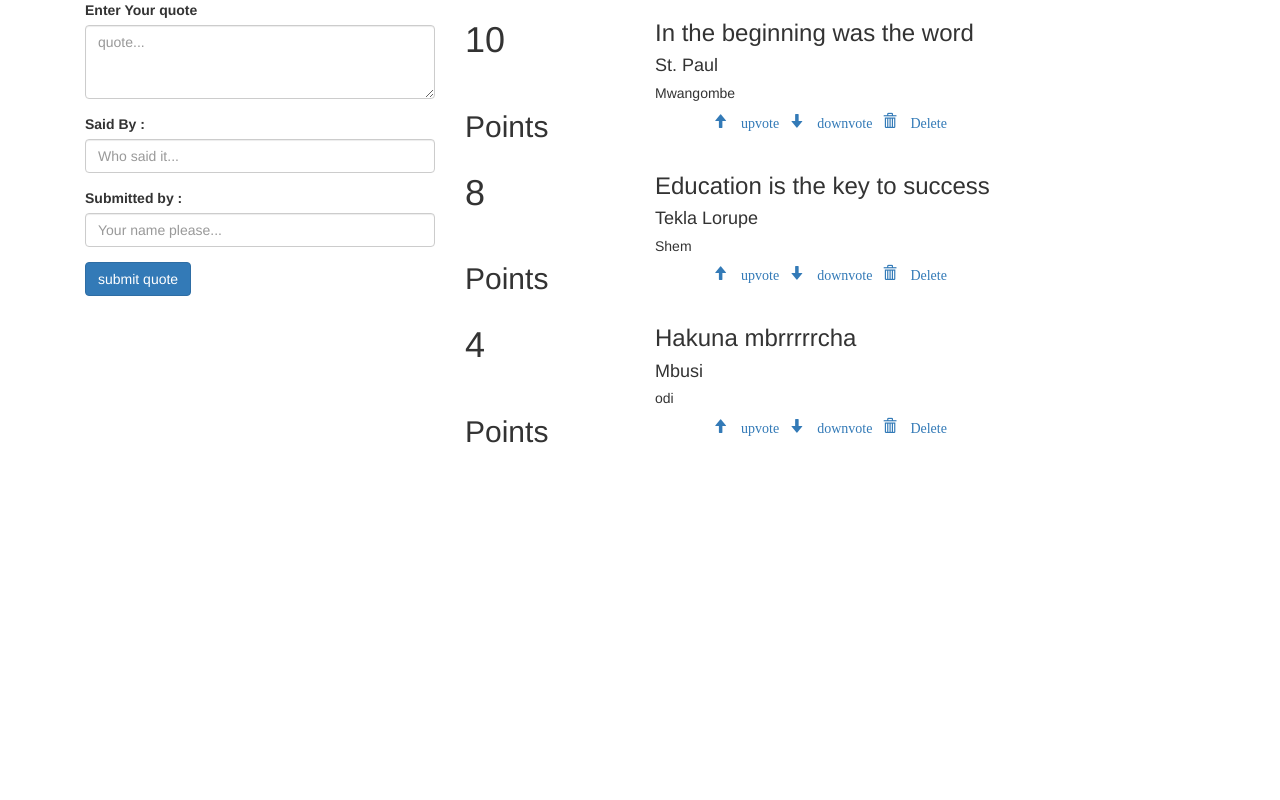
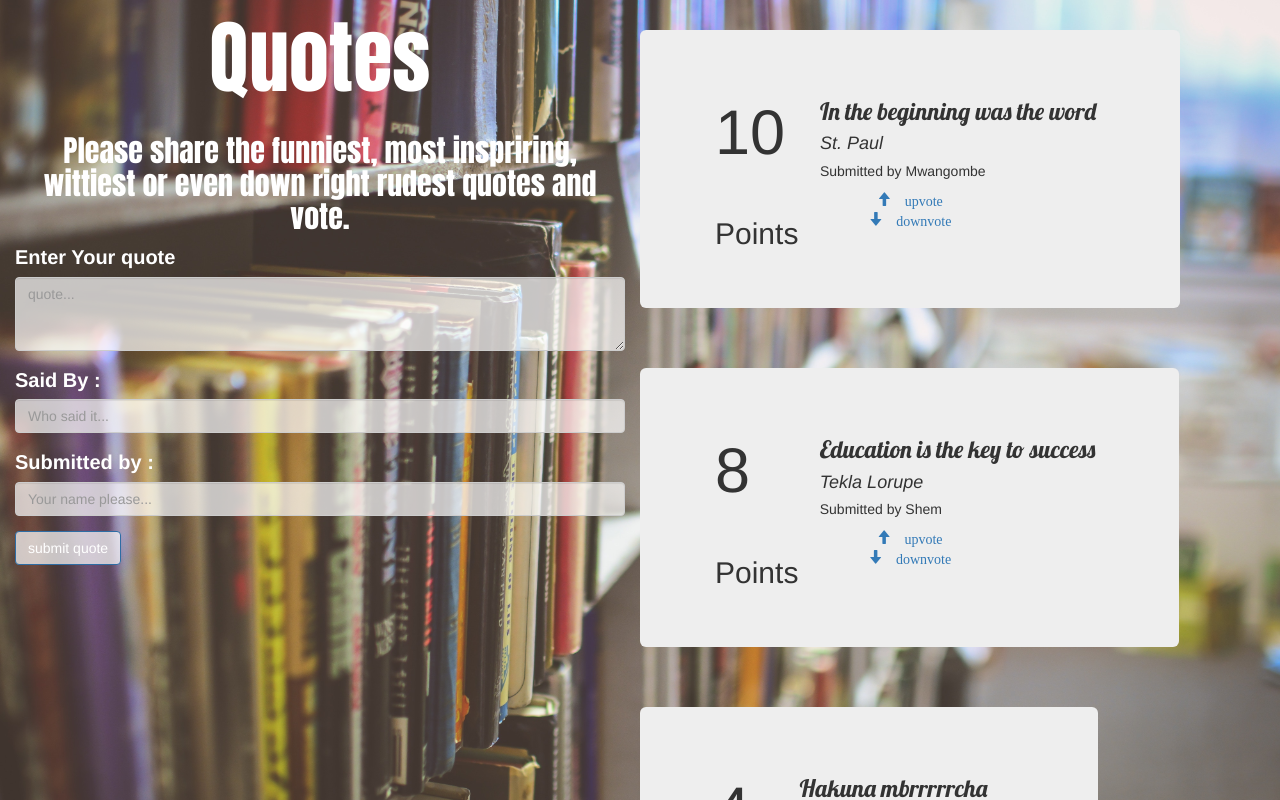
Before and after one commit to MuthangaShem/Quotes, an Angular app: page / in a window 1280 px wide. Shown: the top 800 px of the page. Built offline with nearby package versions, Linux system fonts and the light colour scheme.

Commit message:
add background and google fonts

```diff
--- a/src/app/app.component.css
+++ b/src/app/app.component.css
@@ -0,0 +1,41 @@
+@import url('https://fonts.googleapis.com/css?family=Lobster');
+@import url('https://fonts.googleapis.com/css?family=Anton');
+
+
+body{
+	background-image: url('/assets/quotes.jpg');
+	padding: 0;
+	margin:0;
+	background-attachment: fixed;
+	background-size: cover;
+	background-repeat: no-repeat;
+	height: 100%;
+	background-position: center;
+}
+
+label{
+	font-size: 20px;
+	color: white;
+}
+
+input, textarea{
+    background: rgba(255,255,255,0.7);
+}
+
+#button{
+
+}
+
+header{
+	color: white;
+	text-align: center;
+	font-size: 80px;
+	font-family: 'Anton', sans-serif;
+}
+
+.semiHead{
+	font-size: 30px;
+	font-family: 'Anton', sans-serif;
+	color: white;
+	text-align: center;
+}
--- a/src/app/app.component.html
+++ b/src/app/app.component.html
@@ -3,12 +3,18 @@
   <head>
   <link rel="stylesheet" href="https://maxcdn.bootstrapcdn.com/bootstrap/3.3.7/css/bootstrap.min.css">
   </head>
+  <title>Quotes</title>
   <body>
-    <div class="container">
+    <div class="container-fluid">
+
       <div class="row">
-        <div class="col-md-4  ">
+        <div class="col-md-6  ">
+          <div >
+            <header>Quotes</header>
+            <h2 class="semiHead">Please share the funniest, most inspriring, wittiest or even down right rudest quotes and vote.</h2>
+          </div>
 
-          <form >
+          <form>
             <div class="form-group" >
                 <label>Enter Your quote</label> <br>
                 <textarea class="form-control" rows="3" placeholder="quote..." #newQuote></textarea>
@@ -25,7 +31,7 @@
             </div>
 
             <div>
-            <input type="submit" class="btn btn-primary" name="submit" value="submit quote" (click)="addQuote( newQuote, newAuthor, newSubmitter)">
+            <input id="button" type="submit" class="btn btn-primary" name="submit" value="submit quote" (click)="addQuote( newQuote, newAuthor, newSubmitter)">
             </div>
 
 
@@ -34,7 +40,7 @@
 
 
         </div>
-        <div class="col-md-8">
+        <div class="col-md-6">
         <app-quote *ngFor = "let quote of quotes" [quote]="quote"></app-quote>
         </div>
 
--- a/src/app/quote/quote.component.css
+++ b/src/app/quote/quote.component.css
@@ -0,0 +1,6 @@
+@import url('https://fonts.googleapis.com/css?family=Lobster');
+
+
+h3{
+	font-family: 'Lobster', cursive;
+}
--- a/src/app/quote/quote.component.html
+++ b/src/app/quote/quote.component.html
@@ -1,5 +1,6 @@
 <!-- <div class="col-md-6">
- -->	<div class="row">
+ -->	<div class="row" style="margin-top: 30px;">
+	 		<div class="jumbotron">
 
 				<div class="col-md-3">
 					<h1>{{quote.votes}}</h1><br>
@@ -9,8 +10,8 @@
 				<div class="col-md-9">
 					<div>
 						<h3>{{quote.quote}}</h3>
-				<h4>{{quote.author}}</h4>
-				<h5>{{quote.submitter}}</h5>
+						<i><h4>{{quote.author}}</h4></i>
+						<h5>Submitted by {{quote.submitter}}</h5>
 					</div>
 
 
@@ -18,12 +19,12 @@
 							<li><a href (click)="voteUp()" class="glyphicon glyphicon-arrow-up"> upvote </a></li>
 
 							<li><a href (click)="voteDown()" class="glyphicon glyphicon-arrow-down"> downvote </a></li>
-					<li><a href (click)="delete()" class="glyphicon glyphicon-trash"> Delete </a></li>
-
+		<!-- 					<li><a href (click)="delete()" class="glyphicon glyphicon-trash"> Delete </a></li>
+		 -->
 						</ul>
 
 				</div>
-
+			</div>
 		</div>
 
 <!-- </div> -->
```
Also changed, not shown: src/assets/quotes.jpg (added), 8 other files (tests, documents, lock files or other folders). Lines whose indentation alone changed are shown as unchanged.
